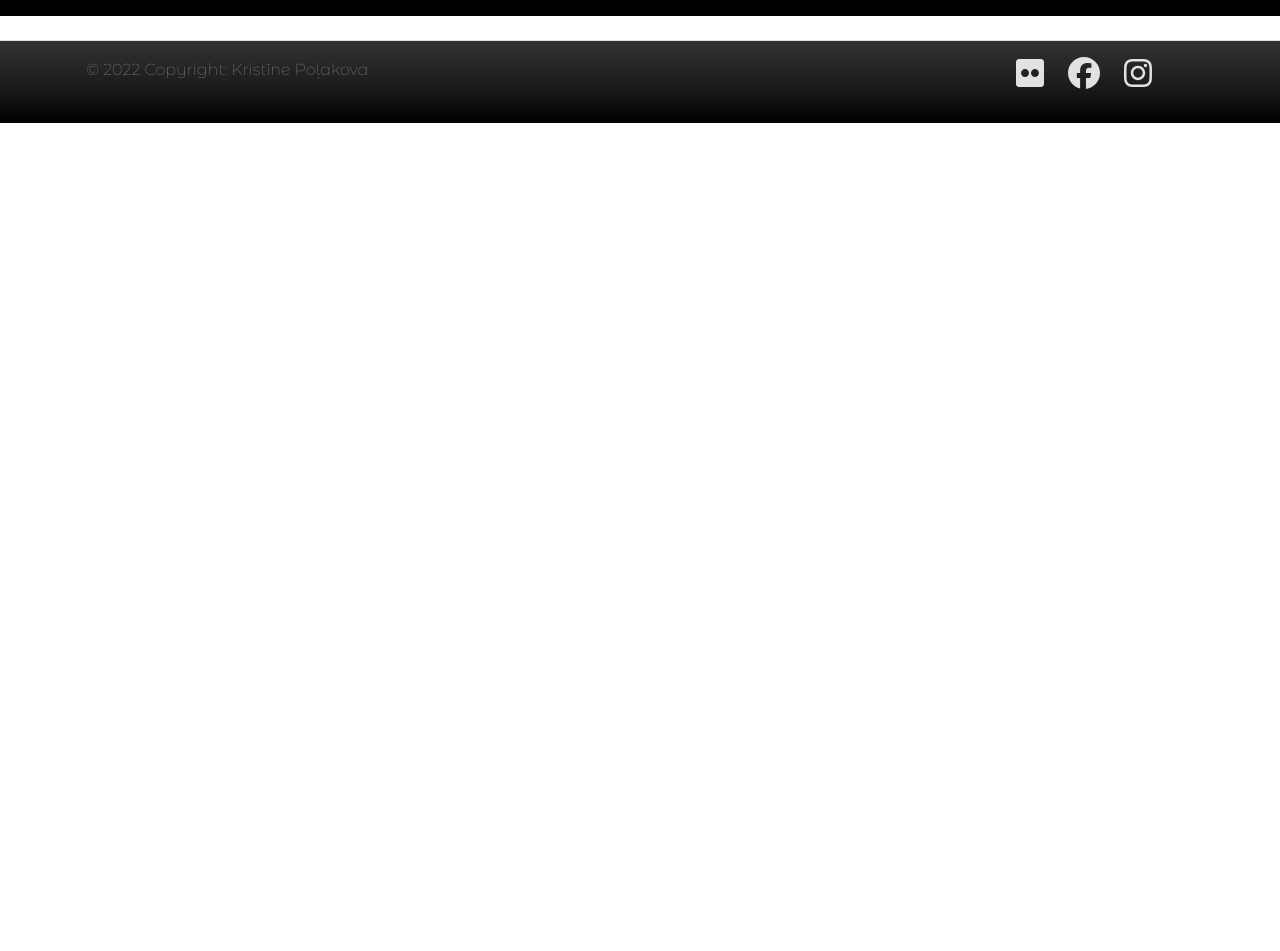
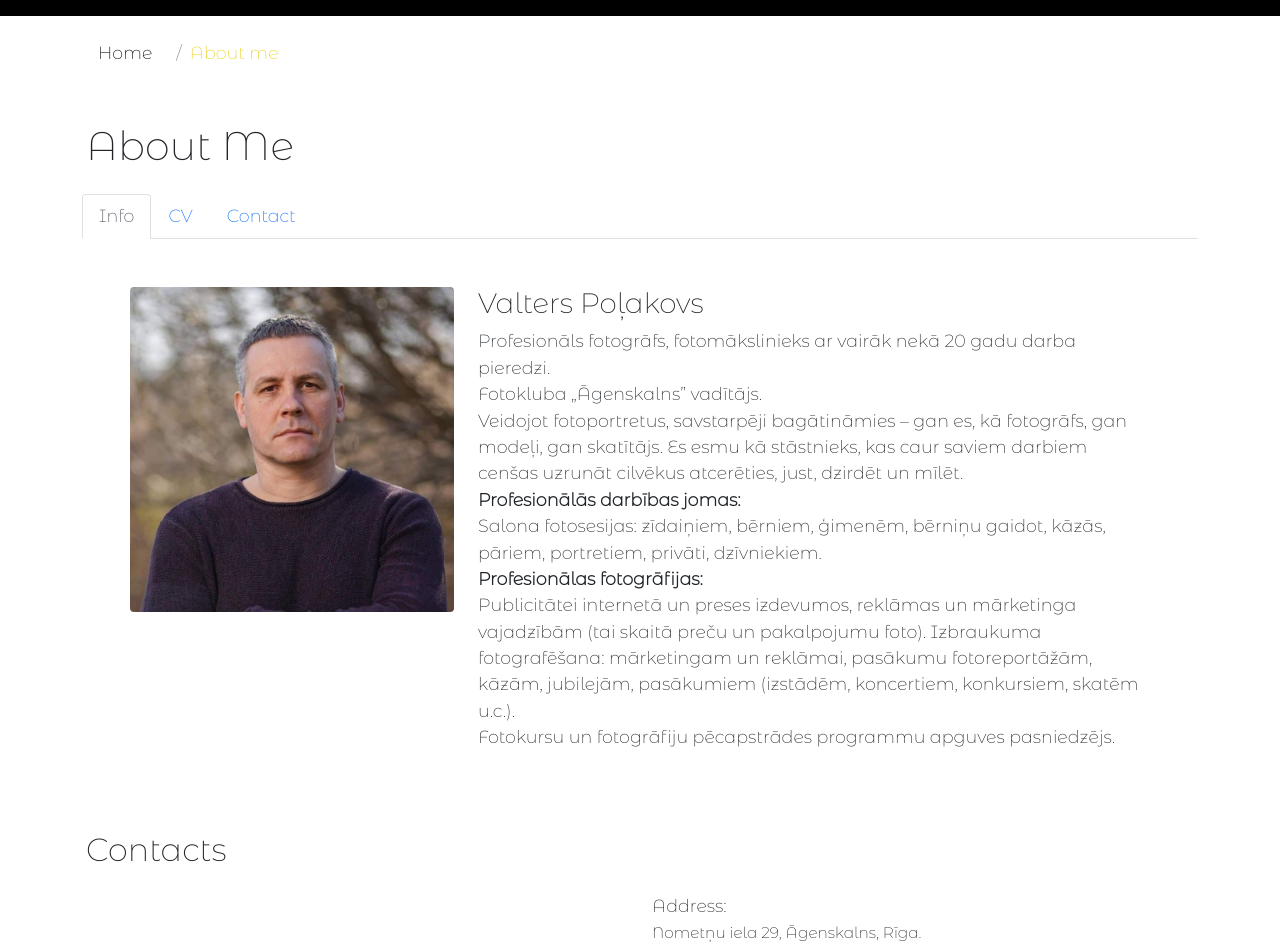
Before and after one commit to KristinePolakova/react-final-task, a React (Create React App) app: page /aboutMe in a window 1280 px wide. Shown: the part 100-1051 px from the top of the page. Before the commit the page ends 800 px from the top, so only its background shows below. Built offline with nearby package versions, Linux system fonts and the light colour scheme.

Commit message:
add about me tab part

```diff
--- /dev/null
+++ b/src/Components/AboutMe.css
@@ -0,0 +1,7 @@
+.link-decoration {
+    color: black;
+    text-decoration: none;
+}
+.active-breadcrumb {
+    color: rgb(233, 209, 28)!important;
+}
--- /dev/null
+++ b/src/Components/AboutMeContact.js
@@ -0,0 +1,24 @@
+function AboutMeContact() {
+  return (
+    <div className="row p-4 font-family">
+      <div className="col-sm-12 col-md-4 d-flex align-items-center">
+        <img
+          src="/images/valters.jpeg"
+          className="img-fluid rounded-2"
+          alt="Valters profile"
+        />
+      </div>
+      <div className="col-sm-12 col-md-8 pt-3">
+        <h3>Valters Poļakovs</h3>
+          <ul className="list-unstyled ">
+            <li>Valtera Poļakova fotostudija:</li>
+            <li>Nometņu iela 29, Āgenskalns, Rīga.</li>
+            <li>e-pasts: foto-valters@inbox.lv</li>
+            <li>Tālrunis: 26671517 </li>
+          </ul>
+      </div>
+    </div>
+  )
+}
+
+export default AboutMeContact
--- /dev/null
+++ b/src/Components/AboutMeCv.js
@@ -0,0 +1,58 @@
+function AboutMeCv() {
+  return (
+    <div className="row p-4 font-family">
+      <div className="col">
+        <h3>Radošā darbība:</h3>
+
+        <ul className="list-unstyled">
+          <li>
+            2018.g. - izstāde „IZAUGT ĢIMENĒ” eksponēta Eduarda Smiļģa Teātra
+            muzejā, Rīgas domē, Rīgas pilī, Daugavpils domē, Iecavas kultūras
+            namā, Tukuma sporta hallē un Smiltenes kultūras namā. No 2019.gada
+            4.aprīļa izstāde paredzēta eksponēt Ventspils Pārventas bibliotēkā.
+          </li>
+          <li>Izdota fotogrāmata „IZAUGT ĢIMENĒ”.</li>
+          <li>
+            2018.g. - izstāde „MĒS esam ŠEIT” eksponēta Talsu tautas namā,
+            Tiņģeres pils izstāžu zālē un Lubes kultūras nama izstāžu zālē.
+          </li>
+          <li>
+            2017.g. - izstāde „MĒS esam ŠEIT” eksponēta Talsu novada muzejā,
+            Stendes tautas namā, Strazdes brīvā laika pavadīšanas centrā un
+            Pastendes kultūras namā.
+          </li>
+          <li>
+            2014.g. - foto projekts - ceļojošā izstāde “Ar saknēm Tēvzemē” gada
+            laikā izstādīta 19 Latvijas pilsētās (Tukums, Kandava, Jaunpils,
+            Engure, Iecava, Dobele, Tērvete, Vecumnieki, Ozolnieku novads,
+            Rundāle, Bauska, Mērsrags, Auce, Saldus, Nereta, Viesīte,
+            Jaunjelgava, Vilce, Jelgava).
+          </li>
+          <li>
+            {" "}
+            2012.g. - ceļojošā personālizstāde “Latvijas bērni” E. Smiļģa teātra
+            muzejā, Galerijā Rīga, Forum Cinemas, daudzu Latvijas pilsētu
+            kultūras namos, muzejos, bibliotēkās u.c. (2012. gads un joprojām).
+          </li>
+          <li>Izdota fotogrāmata “Latvijas bērni”.</li>
+          <li>
+            2010.g. - ceļojošā personālizstāde “Viena diena bibliotēkas dzīvē”
+            Mazajā ģildē, Rīgas Centrālās bibliotēkas tīklā.
+          </li>
+          <li>Izdota fotogrāmata “Viena diena bibliotēkas dzīvē”.</li>
+          <li>
+            2007.g. - personālizstāde ''Cerību laiks'' Rīgas Latviešu biedrības
+            namā, Sanktpēterburgā M.Ļermantova bibliotēkā.
+          </li>
+          <li>2007.g. - izstaādes “Tēlot sevi” Madonā dalībnieks.</li>
+          <li>
+            2005.g. - trīs autoru izstāde Melngalvju namā, ar foto sēriju
+            “Viņa”.
+          </li>
+        </ul>
+      </div>
+    </div>
+  )
+}
+
+export default AboutMeCv
--- /dev/null
+++ b/src/Components/AboutMeInfo.js
@@ -0,0 +1,52 @@
+function AboutMeInfo() {
+  return (
+    <div className="row p-5 font-family">
+      <div className="col-md-4">
+        <img
+          src="/images/valters.jpeg"
+          className="img-fluid rounded-2"
+          alt="valters profile"
+        />
+      </div>
+      <div className="col-md-8">
+        <h3>Valters Poļakovs</h3>
+
+        <ul className="list-unstyled">
+          <li>
+            Profesionāls fotogrāfs, fotomākslinieks ar vairāk nekā 20 gadu darba
+            pieredzi.
+          </li>
+          <li> Fotokluba „Āgenskalns” vadītājs.</li>
+          <li>
+            Veidojot fotoportretus, savstarpēji bagātināmies – gan es, kā
+            fotogrāfs, gan modeļi, gan skatītājs. Es esmu kā stāstnieks, kas
+            caur saviem darbiem cenšas uzrunāt cilvēkus atcerēties, just,
+            dzirdēt un mīlēt.
+          </li>
+          <li>
+            <strong>Profesionālās darbības jomas:</strong>{" "}
+          </li>
+          <li>
+            {" "}
+            Salona fotosesijas: zīdaiņiem, bērniem, ģimenēm, bērniņu gaidot,
+            kāzās, pāriem, portretiem, privāti, dzīvniekiem.
+          </li>
+          <li>
+            <strong>Profesionālas fotogrāfijas:</strong>
+          </li>
+          <li>
+            Publicitātei internetā un preses izdevumos, reklāmas un mārketinga
+            vajadzībām (tai skaitā preču un pakalpojumu foto). Izbraukuma
+            fotografēšana: mārketingam un reklāmai, pasākumu fotoreportāžām,
+            kāzām, jubilejām, pasākumiem (izstādēm, koncertiem, konkursiem,
+            skatēm u.c.).
+          </li>
+          <li>
+            Fotokursu un fotogrāfiju pēcapstrādes programmu apguves pasniedzējs.
+          </li>
+        </ul>
+      </div>
+    </div>
+  )
+}
+export default AboutMeInfo
--- a/src/Components/Content.js
+++ b/src/Components/Content.js
@@ -13,7 +13,7 @@ function Content() {
                 <Route path="/articles" element={<Articles />} />
                 <Route path="/chat" element={<Chat />} />
                 <Route path="/register" element={<Register />} />
-                <Route path="/about-me" element={<AboutMe />} />
+                <Route path="/aboutMe" element={<AboutMe />} />
             </Routes>
 
         </div>
--- a/src/Components/Footer.js
+++ b/src/Components/Footer.js
@@ -6,7 +6,7 @@ function Footer() {
       <div className="container">
         <div className="row">
           <div className="col-sm-12 col-md-9 p-3">
-            <span class="text-muted font-family">
+            <span className="text-muted font-family">
               &copy; 2022 Copyright: Kristīne Poļakova
             </span>
           </div>
--- a/src/Components/Header.css
+++ b/src/Components/Header.css
@@ -1,12 +1,12 @@
 .navbar{
     background-color: #000;
 }
-.nav-link{
+.header-nav-link{
     font-family: 'Montserrat Alternates', sans-serif;
     font-size: 1.25rem;
     color: rgba(238, 236, 236, 0.946)!important;
 }
-.nav-link:hover {
+.header-nav-link:hover {
     color: rgb(233, 209, 28)!important;
 
 }
--- a/src/Components/Header.js
+++ b/src/Components/Header.js
@@ -28,27 +28,27 @@ function Header() {
         <div className="collapse navbar-collapse justify-content-end" id="navbarNav">
           <ul className="navbar-nav">
             <li className="nav-item active">
-              <Link className="nav-link" to="/">
+              <Link className="nav-link header-nav-link" to="/">
                 Home
               </Link>
             </li>
             <li className="nav-item">
-              <Link className="nav-link" to="/articles">
+              <Link className="nav-link header-nav-link" to="/articles">
                 Articles
               </Link>
             </li>
             <li className="nav-item">
-              <Link className="nav-link" to="/chat">
+              <Link className="nav-link header-nav-link" to="/chat">
                 Chat
               </Link>
             </li>
             <li className="nav-item">
-              <Link className="nav-link" to="/register">
+              <Link className="nav-link header-nav-link" to="/register">
                 Register
               </Link>
             </li>
             <li className="nav-item">
-              <Link className="nav-link" to="/aboutMe">
+              <Link className="nav-link header-nav-link" to="/aboutMe">
                 About me
               </Link>
             </li>
--- a/src/Components/SocialFollow.css
+++ b/src/Components/SocialFollow.css
@@ -21,4 +21,5 @@ a.flickr {
 }
 .font-family {
     font-family: 'Montserrat Alternates', sans-serif;
+    font-size: 1.1rem;
 }
--- a/src/Pages/AboutMe.js
+++ b/src/Pages/AboutMe.js
@@ -1,9 +1,134 @@
+import { Link } from "react-router-dom"
+import "../Components/AboutMe.css"
+import AboutMeContact from "../Components/AboutMeContact"
+import AboutMeCv from "../Components/AboutMeCv"
+import AboutMeInfo from "../Components/AboutMeInfo"
+
 function AboutMe() {
-    return (
-        <div>
-
+  return (
+    <div className="container">
+      <div className="row">
+        <div className="col-sm-12 my-3">
+          <nav aria-label="breadcrumb">
+            <ol className="breadcrumb">
+              <li className="breadcrumb-item nav-link">
+                <Link className="link-decoration font-family" to="/">
+                  Home
+                </Link>
+              </li>
+              <li
+                className="breadcrumb-item active nav-link active-breadcrumb font-family"
+                aria-current="page"
+              >
+                About me
+              </li>
+            </ol>
+          </nav>
         </div>
-    )
+      </div>
+      <div className="row">
+        <div className="col-md-12 p-3 font-family">
+          <h1>About Me</h1>
+        </div>
+      </div>
+      <div className="row">
+        <div className="col">
+          <nav>
+            <div className="nav nav-tabs font-family" id="nav-tab" role="tablist">
+              <button
+                className="nav-link active"
+                id="nav-home-tab"
+                data-bs-toggle="tab"
+                data-bs-target="#nav-home"
+                type="button"
+                role="tab"
+                aria-controls="nav-home"
+                aria-selected="true"
+              >
+                Info
+              </button>
+              <button
+                className="nav-link"
+                id="nav-address-tab"
+                data-bs-toggle="tab"
+                data-bs-target="#nav-address"
+                type="button"
+                role="tab"
+                aria-controls="nav-address"
+                aria-selected="false"
+              >
+                CV
+              </button>
+              <button
+                className="nav-link"
+                id="nav-summary-tab"
+                data-bs-toggle="tab"
+                data-bs-target="#nav-summary"
+                type="button"
+                role="tab"
+                aria-controls="nav-summary"
+                aria-selected="false"
+              >
+                Contact
+              </button>
+            </div>
+          </nav>
+          <div className="tab-content" id="nav-tabContent">
+            <div
+              className="tab-pane fade show active"
+              id="nav-home"
+              role="tabpanel"
+              aria-labelledby="nav-home-tab"
+            >
+              <AboutMeInfo />
+            </div>
+            <div
+              className="tab-pane fade"
+              id="nav-address"
+              role="tabpanel"
+              aria-labelledby="nav-address-tab"
+            >
+              <AboutMeCv />
+            </div>
+            <div
+              className="tab-pane fade"
+              id="nav-summary"
+              role="tabpanel"
+              aria-labelledby="nav-summary-tab"
+            >
+              <AboutMeContact />
+            </div>
+          </div>
+        </div>
+      </div>
+      <div className="row font-family">
+        <div className="col-md-12 p-3">
+          <h2>Contacts</h2>
+        </div>
+        <div className="col-sm-12 col-md-6"></div>
+        <div className="col-sm-12 col-md-6">
+          <ul className="list-unstyled">
+            <li>Address:</li>
+            <li>
+              <small>Nometņu iela 29, Āgenskalns, Rīga.</small>
+            </li>
+            <li>
+              <small>Email:</small>
+            </li>
+            <li>
+              <small>
+                <a href="foto-valters@inbox.lv">foto-valters@inbox.lv</a>{" "}
+              </small>{" "}
+            </li>
+            <li>Phone:</li>
+            <li>
+              <small>+371 26671517</small>{" "}
+            </li>
+          </ul>
+        </div>
+      </div>
+    </div>
+  )
 }
 
-export default AboutMe;
+export default AboutMe
```
Also changed, not shown: public/images/valters.jpeg (added).
